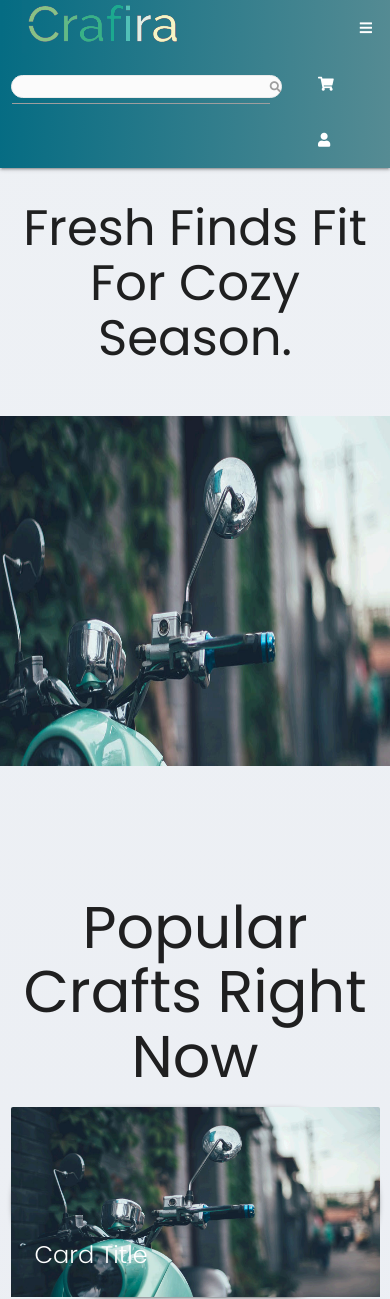
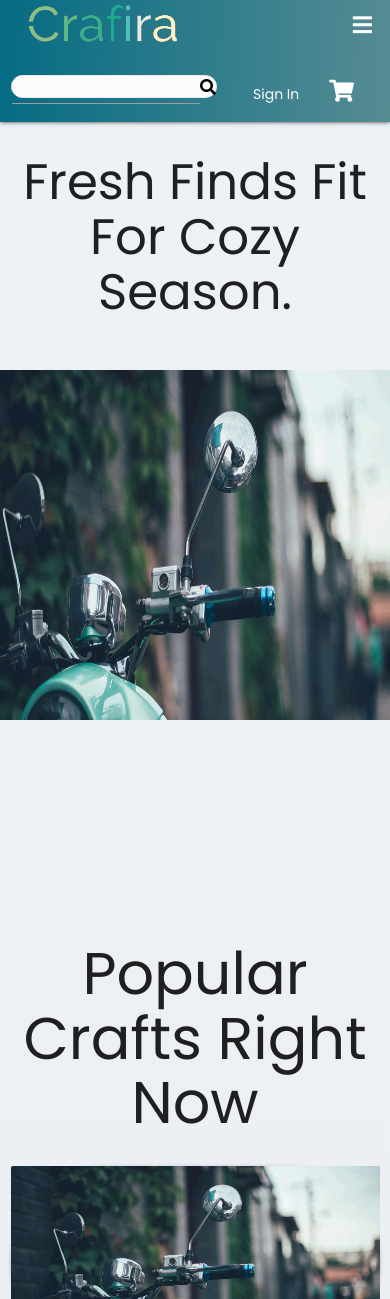
Before and after one commit to mirosh-kavinda/crafira, a PHP site: page / in a window 390 px wide. Shown: the top 1299 px of the page. Run offline with PHP 8.4, Linux system fonts and the light colour scheme; some libraries are stand-ins or nearby versions.

Commit message:
Enhance Responsiveness with changes

```diff
--- a/assets/cards.html
+++ b/assets/cards.html
@@ -85,12 +85,10 @@
    justify-self: center;
     background: #437C90;
     border-radius: 39px;
+    padding: 19px;
 
   }
-  h1{
-    padding: 10px;
-    margin: 0px 10px;
-  }
+
   @media (max-width: 992px) {
     .circle {
        height: 150px;
@@ -105,8 +103,8 @@
     }
 }
 </style>
+<h1 class="center">shops</h1>
 <div class=" container shop-list col s12 m12">
-  <h1 >shops</h1>
   <div class="row center">
     <div class="col s6 m3">
       <a href="#" id='dahami'>
--- a/assets/carousel.html
+++ b/assets/carousel.html
@@ -10,54 +10,38 @@
 </script>
 
 <div class="carousel ">
-	<div class="carousel-item  ">
+	<a href='./assets/cards.html' class="carousel-item  ">
 		<img src="images/background1.jpg" class="responsive-image">
-		<!-- <h3>
-			Someone Famous 1
-		</h3> -->
-	</div>
-	<div class="carousel-item  ">
+
+	</a>
+	<a href="./assets/cards.html"class="carousel-item  ">
 		<img src="images/background1.jpg"class="responsive-image">
-		<!-- <h3>
-			Someone Famous 1
-		</h3> -->
-	</div>
-	<div class="carousel-item  ">
+
+	</a>
+	<a href="./assets/cards.html"class="carousel-item  ">
 		<img src="images/background1.jpg"class="responsive-image">
-		<!-- <h3>
-			Someone Famous 1
-		</h3> -->
-	</div>
-	<div class="carousel-item  ">
+
+	</a>
+	<a href="./assets/cards.html"class="carousel-item  ">
 		<img src="images/background1.jpg"class="responsive-image">
-		<!-- <h3>
-			Someone Famous 1
-		</h3> -->
-	</div>
-	<div class="carousel-item  ">
+
+	</a>
+	<a href="./assets/cards.html"class="carousel-item  ">
 		<img src="images/background1.jpg"class="responsive-image">
-		<!-- <h3>
-			Someone Famous 1
-		</h3> -->
-	</div>
-	<div class="carousel-item  ">
+
+	</a>
+	<a href="./assets/cards.html"class="carousel-item  ">
 		<img src="images/background1.jpg"class="responsive-image">
-		<!-- <h3>
-			Someone Famous 1
-		</h3> -->
-	</div>
-	<div class="carousel-item  ">
+
+	</a>
+	<a href="./assets/cards.html"class="carousel-item  ">
 		<img src="images/background1.jpg"class="responsive-image">
-		<!-- <h3>
-			Someone Famous 1
-		</h3> -->
-	</div>
-	<div class="carousel-item  ">
+
+	</a>
+	<a href="./assets/cards.html"class="carousel-item  ">
 		<img src="images/background1.jpg"class="responsive-image">
-		<!-- <h3>
-			Someone Famous 1
-		</h3> -->
-	</div>
+
+	</a>
 
 
-</div>
+</a>
--- a/assets/footer.html
+++ b/assets/footer.html
@@ -1,7 +1,7 @@
 <footer class="page-footer footer">
   <div class="container">
     <div class="row">
-      <div class="col l6 s12">
+      <div class="col l5 s12">
         <h5 class="white-text">Sign up for our newsletter</h5>
         <p class="grey-text text-lighten-4">Be the first to know about our special offers, new product launches, and
           events</p>
@@ -9,7 +9,6 @@
           <div class="input-field  col s7">
             <input id="search" type="search" required>
             <label class="label-icon" for="search">Email Address</label>
-
           </div>
         </form>
       </div>
@@ -17,7 +16,6 @@
         <h5 class="white-text">Shop Categories</h5>
         <ul>
           <li><a class="white-text" href="#!">Jewelry and accessories
-
             </a></li>
           <li><a class="white-text" href="#!"> Clothing and shoes
             </a></li>
@@ -41,8 +39,11 @@
           <li><a class="white-text" href="#!">Contact Us</a></li>
         </ul>
       </div>
+      <a class=" btn-floating pulse right  " style="font-size:2rem"  href="#nav-placeholder"><i class="far fa-arrow-alt-circle-up"style="font-size:43px"  ></i></a>
     </div>
+
   </div>
+
   <div class="footer-bottom ">
     <div class='row center'>
      <div class="col s6 m6 l6">Made by <a class="brown-text text-lighten-3" href="http://materializecss.com">MSE GROUP</a></div>
--- a/assets/nav.html
+++ b/assets/nav.html
@@ -5,23 +5,24 @@ $(document).ready(function () {
   });
 </script>
 
-<nav class=" nav-extended navigation">
+<nav class=" nav-extended navbar-fixed navigation">
   <div class="row">
     <a id=" logo-container" href="index.html" class=" col s8 m4 l2  "><img src="images/logo1.png" class="logopng responsive-img"></a>
-    <a href="#" data-target="nav-mobile" class="sidenav-trigger right m1"><div id="menu-btn" class="fas fa-bars"></div></a>
+    <a href="#" data-target="nav-mobile" class="sidenav-trigger right m1"><div id="menu-btn" class="fas fa-bars " style="font-size:22px;"></div></a>
 
-    <form action="" class="col s9 m4 l8   ">
+    <form action="" class="col s7 m4 l7   ">
       <div class="search-box  ">
-        <input id="search " type="search" class="center"required>
-        <label class="label-icon" for="search"> <div id="search-btn" class="fas fa-search"></div></label>
+        <input id="search " type="search" class="search-bar center"required>
+        <label class="label-icon " for="search"> <a id="search-btn " class="fas fa-search  black-text  right" style="font-size:16px;"></a></label>
       </div>
     </form>
 
-    <ul class="col s3 m3 l2">
+    <ul class=" icons col s5 m3 l3">
+      <li> <a href="login.html" class=""> Sign in</a></li>
       <li><a href="#">
-        <a href="cart.html" class="fas fa-shopping-cart"></a>
+        <a href="cart.html" class="fas fa-shopping-cart" style="font-size:22px";></a>
         </a></li>
-      <li> <a href="login.html" class="fas fa-user"></a></li>
+
     </ul>
   </div>
 
--- a/css/index.css
+++ b/css/index.css
@@ -33,12 +39,16 @@ body {
 }
 
 /* navigation  */
+
 .navigation {
   background-image: linear-gradient(
     92.6deg,
     rgb(5, 108, 131) 0.7%,
     rgb(129, 156, 156) 153.1%
   );
+}
+.icons{
+  margin-top: 10px;
 }
 
 .logopng {
@@ -54,40 +64,13 @@ body {
   flex-direction: row;
   align-items: center;
   height: 37px;
-
   margin-top: 28px;
   background: #fbfbfb;
   border: 1px solid #ebebeb;
   border-radius: 20px;
 }
 
-/* navigation bar */
 
-.footer {
-  background: #373f51;
-  bottom: 0px;
-}
-
-.footer-bottom {
-  background: #1b1b1e;
-  width: cover;
-  text-align: center;
-}
-.loging {
-  width: 60px;
-  border: 3px solid white;
-  border-radius: 900px;
-  margin-top: 15px;
-}
-* {
-  box-sizing: border-box;
-  margin: 0;
-  padding: 0;
-}
-
-*:focus {
-  outline: 0;
-}
 
 /* carousel*/
 
@@ -172,47 +201,39 @@ body {
 
 }
 
+@media (max-width: 767px) {
+  .icon-scroll {
+     display: none;
+  }
+}
 
-/* mouse */
 
-.icon-scroll,
-.icon-scroll:before {
-    position: absolute;
-    left: 50%
+
+
+/* footer */
+
+.footer {
+  background: #373f51;
+  bottom: 0px;
 }
-.icon-scroll {
 
-    width: 30px;
-    height: 50px;
-    margin-left: -20px;
-    bottom: 10px;
-    margin-top: -35px;
-    border: 2px solid rgb(0, 0, 0);
-    border-radius: 25px
+.footer-bottom {
+  background: #1b1b1e;
+  width: cover;
+  text-align: center;
 }
-@media (max-width: 767px) {
-    .icon-scroll {
-       display: none;
-    }
+.loging {
+  width: 60px;
+  border: 3px solid white;
+  border-radius: 900px;
+  margin-top: 15px;
 }
-.icon-scroll:before {
-    content: '';
-    width: 8px;
-    height: 8px;
-    background: rgb(0, 0, 0);
-    margin-left: -4px;
-    top: 8px;
-    border-radius: 4px;
-    animation-duration: 1.5s;
-    animation-iteration-count: infinite;
-    animation-name: scroll
+* {
+  box-sizing: border-box;
+  margin: 0;
+  padding: 0;
 }
-@keyframes scroll {
-    0% {
-        opacity: 1
-    }
-    100% {
-        opacity: 0;
-        transform: translateY(26px)
-    }
+
+*:focus {
+  outline: 0;
 }
--- a/index.html
+++ b/index.html
@@ -2,9 +2,9 @@
 <html lang="en">
 
 <head>
+
   <meta http-equiv="Content-Type" content="text/html; charset=UTF-8" />
   <meta name="viewport" content="width=device-width, initial-scale=1" />
-
   <title>Crafira</title>
 
   <link rel="stylesheet" href="https://cdnjs.cloudflare.com/ajax/libs/font-awesome/5.15.4/css/all.min.css">
@@ -14,22 +14,32 @@
   <script src="https://code.jquery.com/jquery-1.10.2.js"></script>
 </head>
 
-<body>
+<body  >
   <!--Navigation bar-->
-  <div id="nav-placeholder"></div>
+  <div id="nav-placeholder" class="scrollspy"></div>
 
   <!--Carousel Content-->
   <h2 class="center">Fresh finds fit for cozy season.</h2>
 
   <div id="carousel-placeholder"></div>
 
-  <!--Icon Scroll-->
-  <div class="icon-scroll "></div>
+  <div class=" icon-scroll">
+    <div class="loader ">
+  </div>
 
 
+    <div class=" "></div>
+  </div>
+  <!--Icon Scroll-->
+
+
+
+  <br><br><br>
   <!--Card list container-->
   <div id="cards-container"></div>
 
+
+  <br><br><br>
   <!--What is the crafira-->
 
   <div class="row ">
@@ -43,11 +53,13 @@
           people, and
           the planet. Here are some of the ways we’re making a positive impact, together.</p>
       </div>
+      <hr>
       <div class="col s12 m4">
         <h5 class="center">Support independent creators</h5>
         <p class="light">There’s no crafira warehouse – just millions of people selling the things they love. We make
           the whole process easy, helping you connect directly with makers to find something extraordinary.</p>
       </div>
+      <hr>
       <div class="col s12 m4">
         <h5 class="center">Peace of mind</h5>
         <p class="light">Your privacy is the highest priority of our dedicated team. And if you ever need assistance, we
@@ -57,14 +69,14 @@
 
 
 
-
   <!--Footer placeholder-->
   <div id="footer-placeholder"></div>
 
   <!--  Scripts-->
   <script src="js/materialize.min.js"></script>
   <script src="js/materialize.js"></script>
-  <script src="js/main.js"></script>
+  <script src="js/index.js"></script>
+
 </body>
 
 </html>
--- a/js/main.js
+++ b/js/index.js
@@ -19,3 +19,11 @@ $(window).scroll(function() {
       });
   }
 });
+$(document).ready(function(){
+  $('.scrollspy').scrollSpy();
+});
+
+
+setTimeout(function(){
+    $('loader_bg').fadeToggle();
+  },1500);
--- a/login.html
+++ b/login.html
@@ -2,9 +2,8 @@
 <html lang="en">
 
 <head>
-  <link href="https://fonts.googleapis.com/icon?family=Material+Icons" rel="stylesheet">
+  <link rel="stylesheet" href="https://cdnjs.cloudflare.com/ajax/libs/font-awesome/5.15.4/css/all.min.css">
   <link href="css/materialize.css" type="text/css" rel="stylesheet" media="screen,projection" />
-  <!-- <link href="css/style.css" type="text/css" rel="stylesheet" media="screen,projection" /> -->
   <link rel="stylesheet" href="css/index.css" />
   <script src="https://code.jquery.com/jquery-1.10.2.js"></script>
 </head>
@@ -17,9 +16,8 @@
   <h1>Hello</h1>
 
 
-
   <div id="footer-placeholder"></div>
-  <script src="js/main.js"> </script>
+  <script src="js/index.js"> </script>
 </body>
 
 </html>
```
Also changed, not shown: other parts of css/index.css (+52 -0 lines), images/background2.jpg (deleted), images/background3.jpg (deleted), images/what-is-crafira.png (deleted), register.html (deleted).
